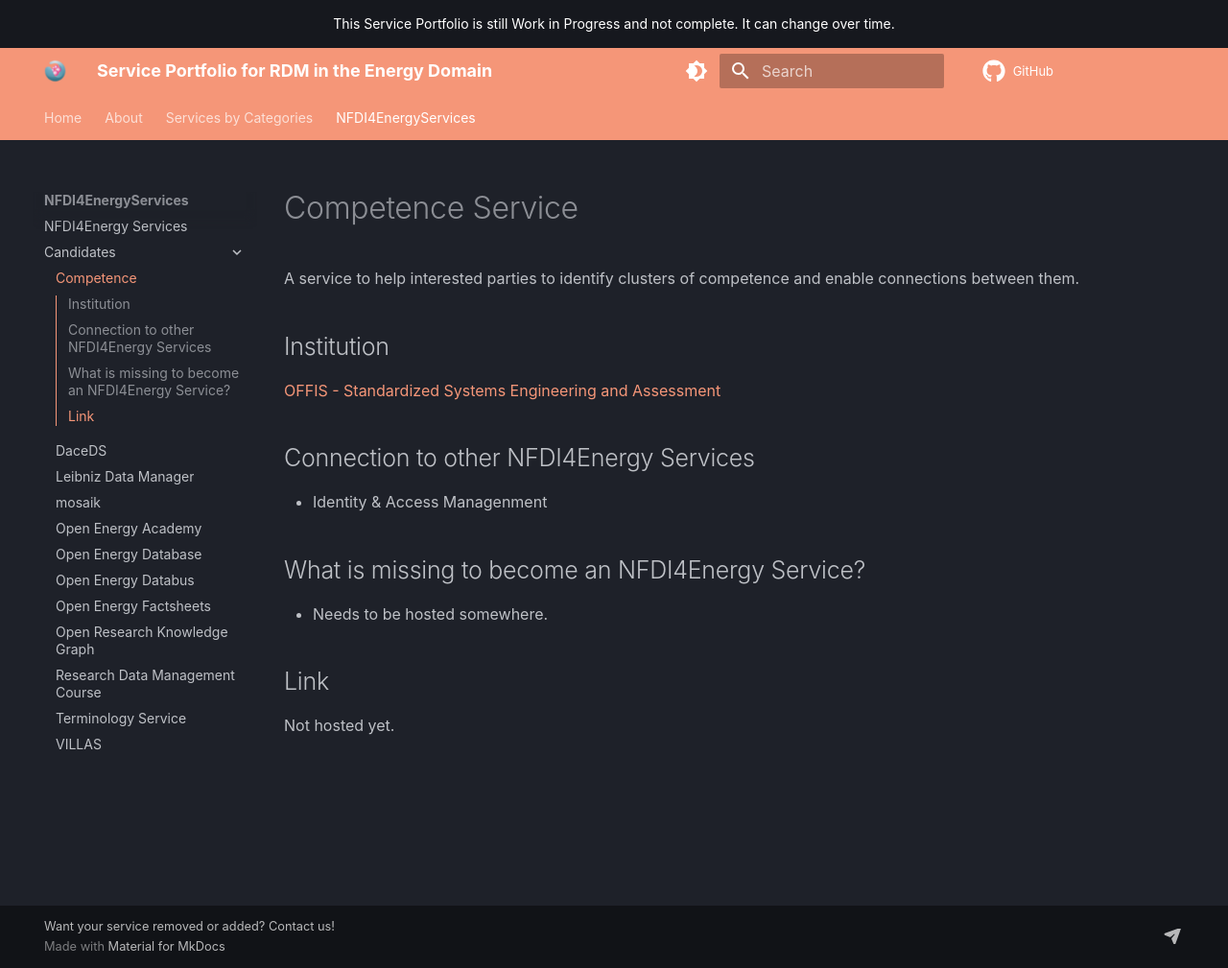
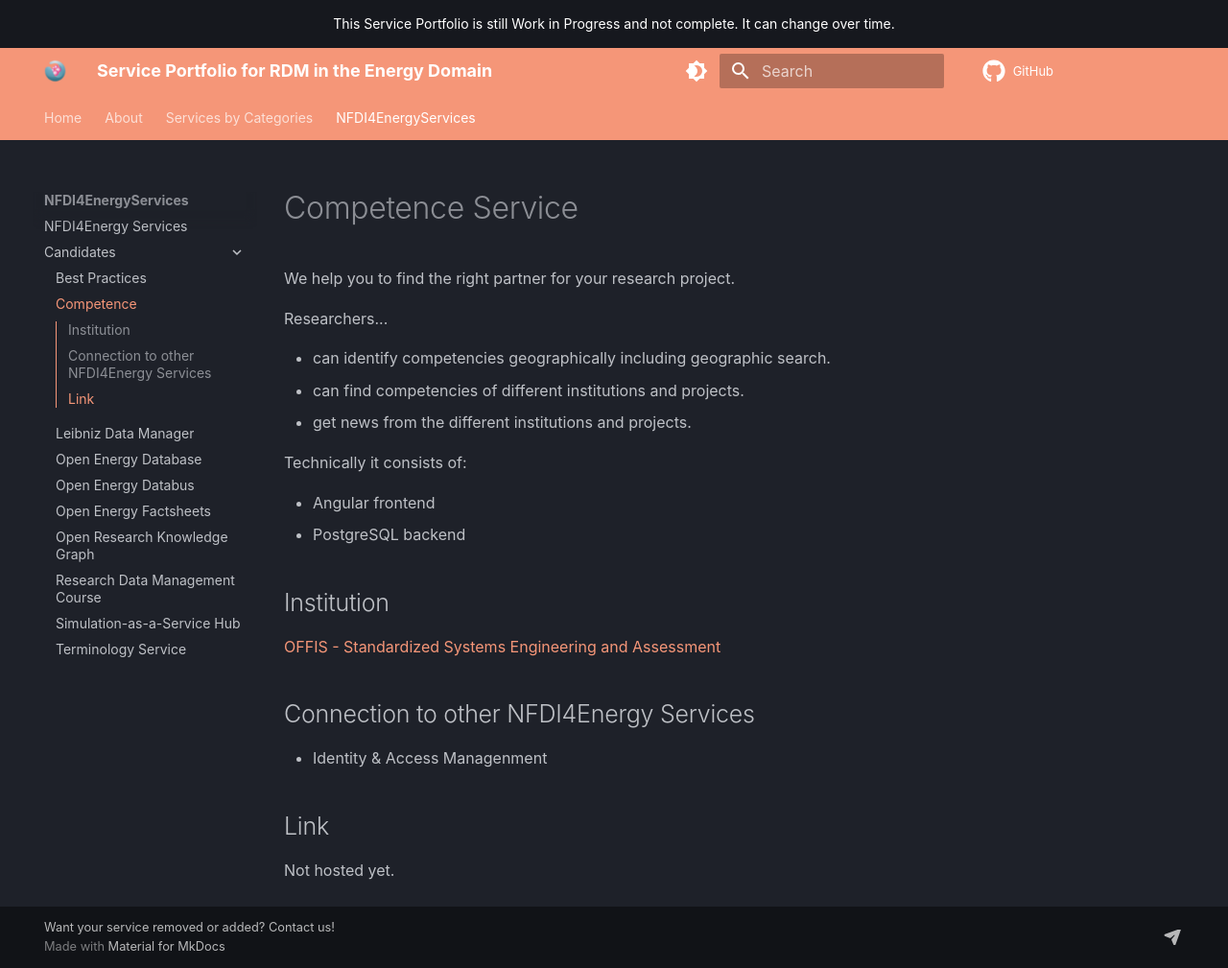
Before and after one commit to NFDI4Energy/service-portfolio, an MkDocs documentation site: the page built from docs/NFDI4EnergyServices/candidates/competence.md, in a window 1280 px wide and 1009 px high. Shown: the whole window at 96% size. Built offline with MkDocs 1.6.1 and Material for MkDocs 9.7.7, drawn with Linux system fonts in a browser that asks for light colours; comment, search, counter and statistics services are not loaded.

Commit message:
Updates from Poster session

```diff
--- a/docs/NFDI4EnergyServices/candidates/competence.md
+++ b/docs/NFDI4EnergyServices/candidates/competence.md
@@ -3,7 +3,18 @@
 tags:
 ---
 # Competence Service
-A service to help interested parties to identify clusters of competence and enable connections between them.
+We help you to find the right partner for your research project.
+
+Researchers...
+
+* can identify competencies geographically including geographic search.
+* can find competencies of different institutions and projects.
+* get news from the different institutions and projects.
+
+Technically it consists of:
+
+* Angular frontend
+* PostgreSQL backend
 
 ## Institution
 [OFFIS - Standardized Systems Engineering and Assessment](https://www.offis.de/en/applications/energy/standardized-systems-engineering-and-assessment.html){:target="_blank"}
@@ -11,8 +22,5 @@
 ## Connection to other NFDI4Energy Services
 * Identity & Access Managenment
 
-## What is missing to become an NFDI4Energy Service?
-* Needs to be hosted somewhere.
-
 ## Link
 Not hosted yet.
```
Also changed, not shown: Other Services/best_practices.md (deleted, +0 -9 lines), Other Services/simulation.md (deleted, +0 -10 lines), docs/NFDI4EnergyServices/candidates/best_practices.md (added, +17 -0 lines), docs/NFDI4EnergyServices/candidates/leibniz_data_manager.md (+11 -1 lines), docs/NFDI4EnergyServices/candidates/orkg.md (+9 -2 lines), docs/NFDI4EnergyServices/candidates/simulation.md (added, +17 -0 lines), Other Services/dace_ds.md (renamed from docs/NFDI4EnergyServices/candidates/dace_ds.md), Other Services/mosaik.md (renamed from docs/NFDI4EnergyServices/candidates/mosaik.md), Other Services/oe-academy.md (renamed from docs/NFDI4EnergyServices/candidates/oe-academy.md), Other Services/villas.md (renamed from docs/NFDI4EnergyServices/candidates/villas.md).
